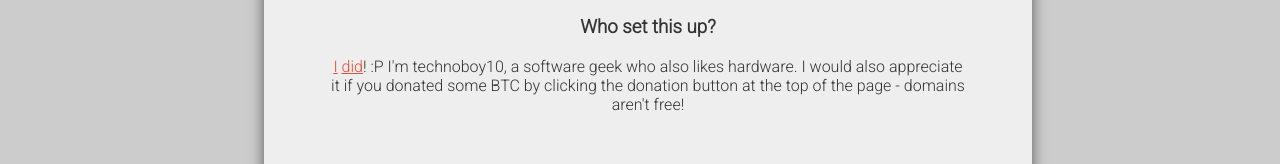
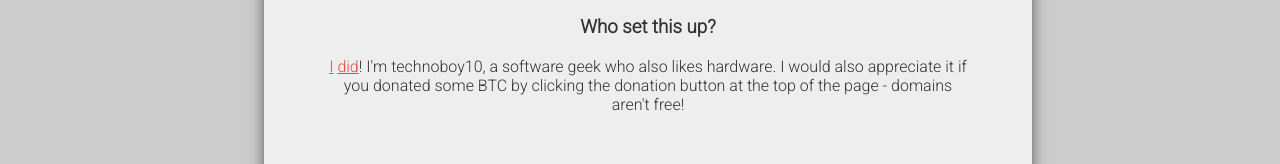
Before and after one commit to hyperobject/crossorigin.me, a website: page index.html in a window 1280 px wide. Shown: the part 624-788 px from the top of the page. Drawn offline with Linux system fonts and the light colour scheme; a script that the page names is missing; a web font is replaced by a local one.

Commit message:
emoticons ew

```diff
--- a/index.html
+++ b/index.html
@@ -122,7 +122,7 @@ http://crossorigin.me/http://google.com
 <p>Remember to keep the 'http://' or 'https://' after 'crossorigin.me/'.
 <br />
 <h3><a name="who" href="#who">Who set this up?</a></h3>
-<p><a href="http://technoboy10.tk">I</a> <a href="http://github.com/technoboy10">did</a>! :P  I'm technoboy10, a software geek who also likes hardware. I would also appreciate it if you donated some BTC by clicking the donation button at the top of the page - domains aren't free!</p>
+<p><a href="http://technoboy10.tk">I</a> <a href="http://github.com/technoboy10">did</a>! I'm technoboy10, a software geek who also likes hardware. I would also appreciate it if you donated some BTC by clicking the donation button at the top of the page - domains aren't free!</p>
 <br />
 <h3><a name="security" href="#security">AAAAH SO INSECURE!!!</a></h3>
 <p>...not really. By default, CORS requests do <b>not</b> send or set cookies, and neither does crossorigin.me. I take security very seriously, and I'll do my best to plug any serious security holes. Oh, and crossorigin.me is <a href="http://github.com/technoboy10/crossorigin.me">open source</a>, so please feel free to fix any security issues you find. :) </p>
```
